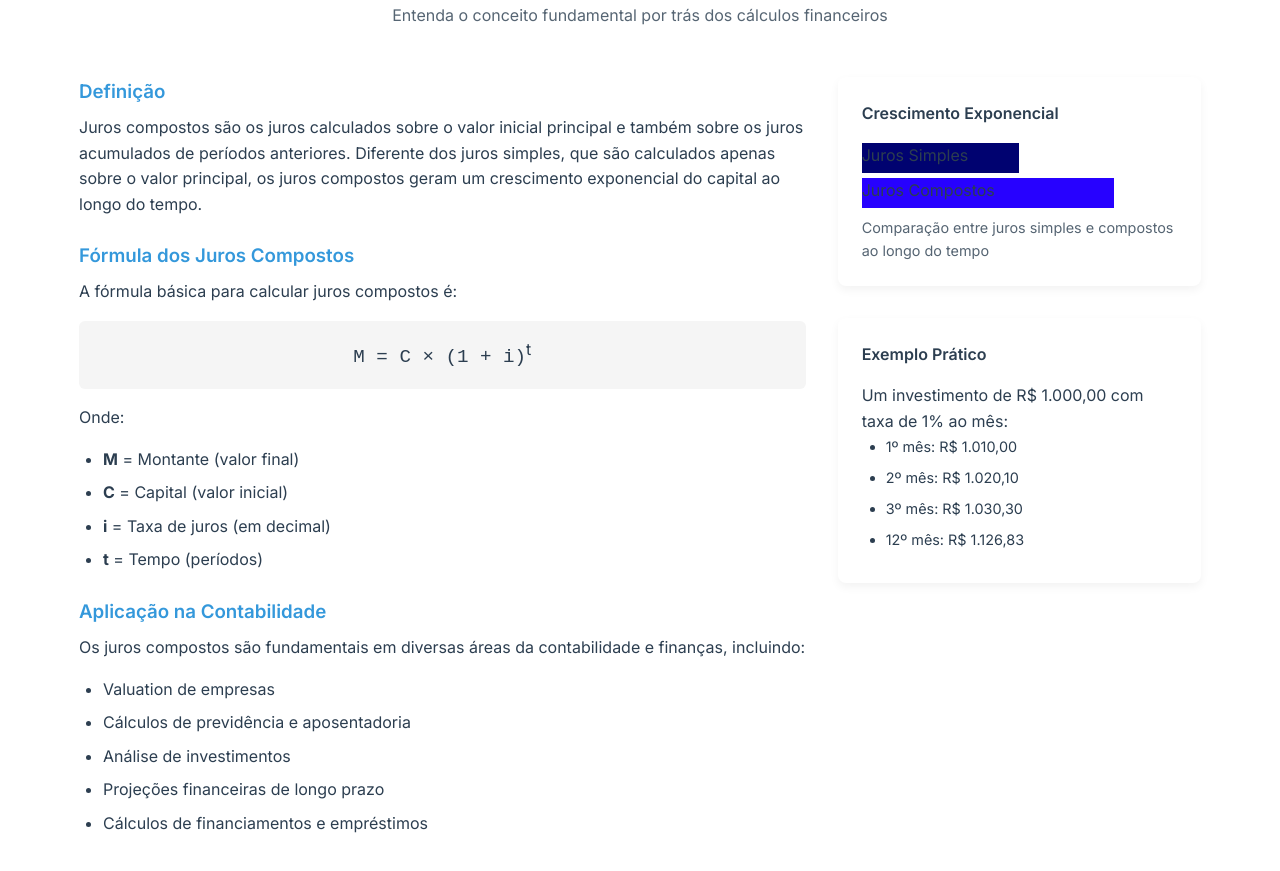
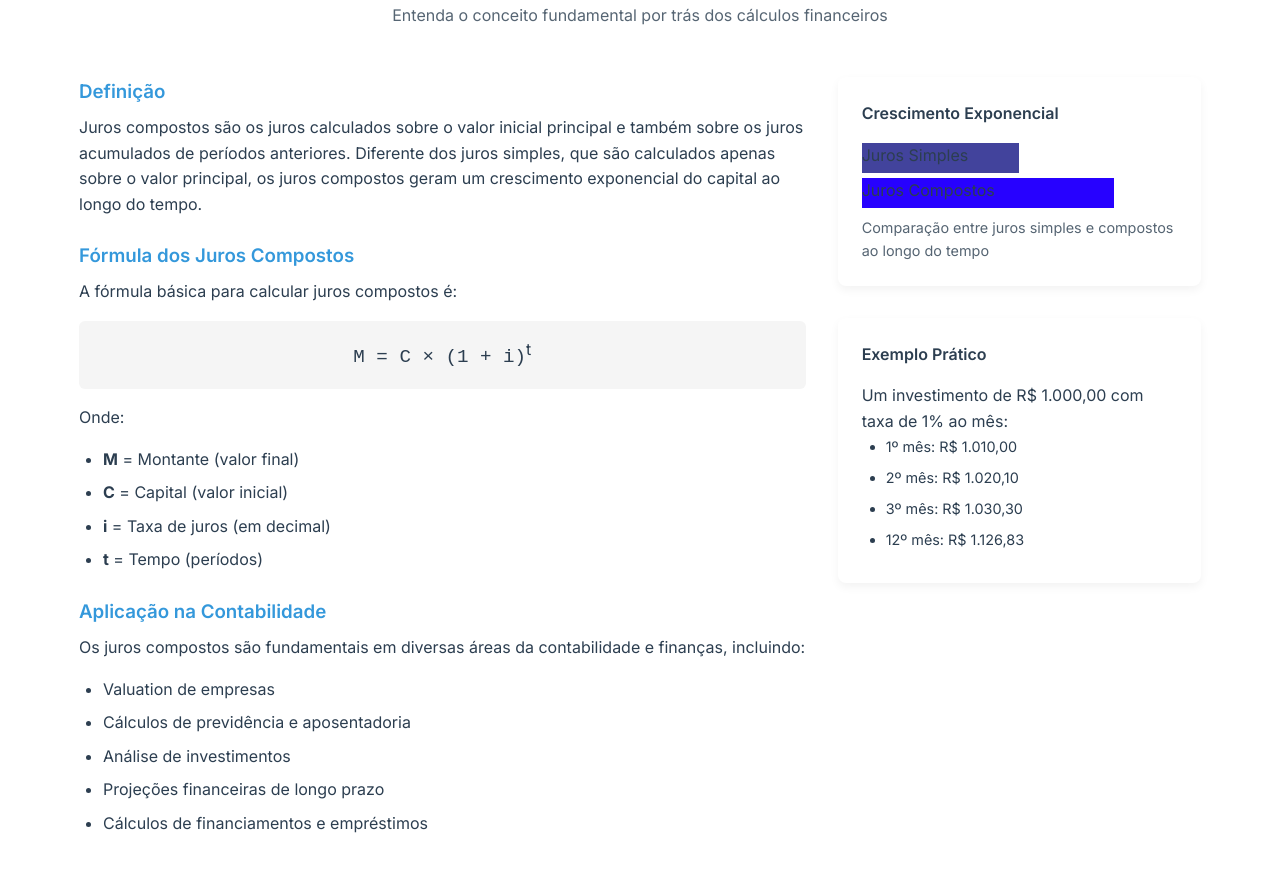
Before and after one commit to andreycalixto/matematica-2, a plain HTML site: page index.html in a window 1280 px wide. Shown: the part 1432-2303 px from the top of the page. Drawn offline with nearby package versions, Linux system fonts and the light colour scheme.

Commit message:
\srghfhgszdtj

```diff
--- a/index.html
+++ b/index.html
@@ -167,7 +167,7 @@
                 <div class="explanation-image">
                     <div class="graphic-representation">
                         <h4>Crescimento Exponencial</h4>
-                        <div class="graph-bar" style="height: 30px; width: 50%; background: rgb(0, 2, 112); margin: 5px 0;">
+                        <div class="graph-bar" style="height: 30px; width: 50%; background: rgb(66, 67, 156); margin: 5px 0;">
                             Juros Simples</div>
                         <div class="graph-bar" style="height: 30px; width: 80%; background: #2701ff; margin: 5px 0;">
                             Juros Compostos</div>
```
